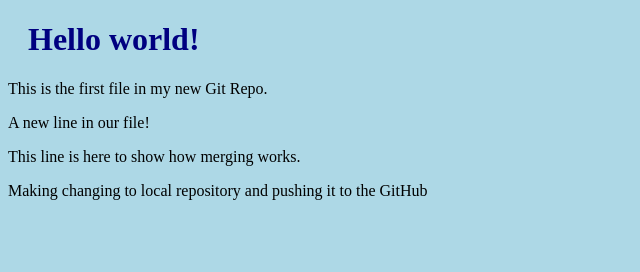
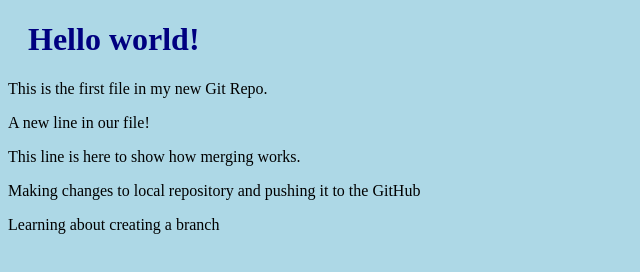
Before and after one commit to louis-cyberlabs/hello-world, a plain HTML site: page index.html in a window 1280 px wide. Shown: the whole page, without its empty margins (0-640 px from the left). Drawn offline with Linux system fonts and the light colour scheme.

Commit message:
Update index.html branch

```diff
--- a/index.html
+++ b/index.html
@@ -10,6 +10,7 @@
 <p>This is the first file in my new Git Repo.</p>
 <p>A new line in our file!</p>
 <p>This line is here to show how merging works.</p>
-<p>Making changing to local repository and pushing it to the GitHub</p>
+<p>Making changes to local repository and pushing it to the GitHub</p>
+<p>Learning about creating a branch</p>
 </body>
 </html>
```
